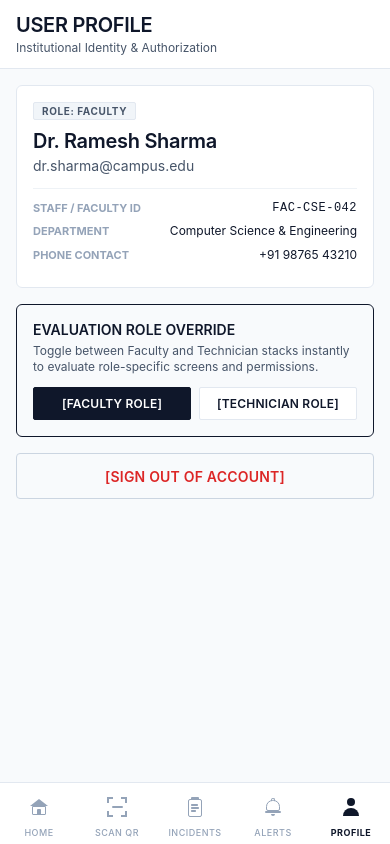
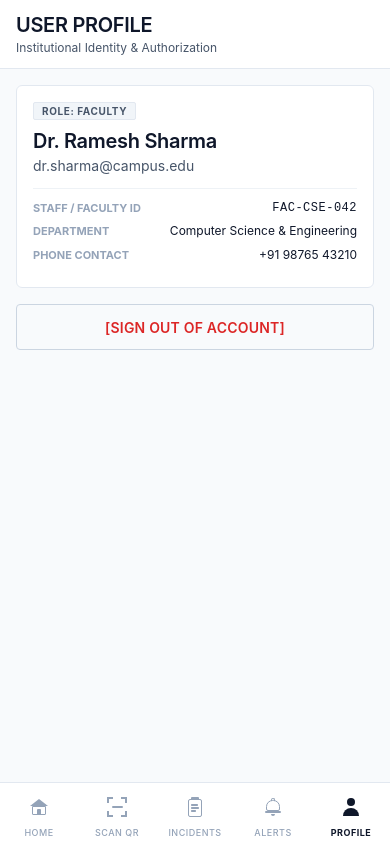
Before and after one commit to Sabareesh-SS/TCS_INTERNAL_HACKATHON_DEVNEST, a React Native app in the folder mobile/: screen /ProfileTab in a window 390 px wide. Built offline with nearby package versions, Linux system fonts and the light colour scheme; no server answers.

Commit message:
fix(mobile-ui): remove evaluation role override card from user profile screen

```diff
--- a/mobile/src/app/screens/shared/ProfileScreen.tsx
+++ b/mobile/src/app/screens/shared/ProfileScreen.tsx
@@ -1,5 +1,5 @@
 import React from 'react';
-import { View, Text, StyleSheet, ScrollView, TouchableOpacity, Alert } from 'react-native';
+import { View, Text, StyleSheet, ScrollView, Alert } from 'react-native';
 import { colors } from '../../../theme/colors';
 import { typography } from '../../../theme/typography';
 import { borderRadius, spacing } from '../../../theme/spacing';
@@ -12,7 +12,7 @@ interface ProfileScreenProps {
 }
 
 export const ProfileScreen: React.FC<ProfileScreenProps> = () => {
-  const { user, role, logout, switchRole } = useAuth();
+  const { user, role, logout } = useAuth();
 
   const handleLogout = () => {
     logout();
@@ -54,52 +54,6 @@ export const ProfileScreen: React.FC<ProfileScreenProps> = () => {
           <View style={styles.detailRow}>
             <Text style={[typography.caption, styles.detailLabel]}>PHONE CONTACT</Text>
             <Text style={[typography.bodySmall, styles.detailValue]}>{user?.phone || 'N/A'}</Text>
-          </View>
-        </View>
-
-        {/* Prototype Role Switcher Card for Seamless Evaluation */}
-        <View style={styles.switchCard}>
-          <Text style={[typography.h4, styles.switchTitle]}>EVALUATION ROLE OVERRIDE</Text>
-          <Text style={[typography.bodySmall, styles.switchDesc]}>
-            Toggle between Faculty and Technician stacks instantly to evaluate role-specific screens and permissions.
-          </Text>
-
-          <View style={styles.buttonRow}>
-            <TouchableOpacity
-              activeOpacity={0.7}
-              onPress={() => switchRole('faculty')}
-              style={[
-                styles.roleBtn,
-                role === 'faculty' && styles.roleBtnActive,
-              ]}
-            >
-              <Text
-                style={[
-                  typography.button,
-                  role === 'faculty' ? styles.roleTextActive : styles.roleTextInactive,
-                ]}
-              >
-                [FACULTY ROLE]
-              </Text>
-            </TouchableOpacity>
-
-            <TouchableOpacity
-              activeOpacity={0.7}
-              onPress={() => switchRole('technician')}
-              style={[
-                styles.roleBtn,
-                role === 'technician' && styles.roleBtnActive,
-              ]}
-            >
-              <Text
-                style={[
-                  typography.button,
-                  role === 'technician' ? styles.roleTextActive : styles.roleTextInactive,
-                ]}
-              >
-                [TECHNICIAN ROLE]
-              </Text>
-            </TouchableOpacity>
           </View>
         </View>
 
@@ -171,47 +125,6 @@ const styles = StyleSheet.create({
   detailValue: {
     color: colors.textPrimary,
   },
-  switchCard: {
-    backgroundColor: colors.surfaceSubtle,
-    borderWidth: 1,
-    borderColor: colors.borderDark,
-    borderRadius: borderRadius.md,
-    padding: spacing.lg,
-    marginBottom: spacing.lg,
-  },
-  switchTitle: {
-    color: colors.textPrimary,
-    marginBottom: 4,
-  },
-  switchDesc: {
-    color: colors.textSecondary,
-    marginBottom: spacing.md,
-  },
-  buttonRow: {
-    flexDirection: 'row',
-    gap: spacing.sm,
-  },
-  roleBtn: {
-    flex: 1,
-    borderWidth: 1,
-    borderColor: colors.border,
-    borderRadius: borderRadius.xs,
-    paddingVertical: spacing.sm,
-    alignItems: 'center',
-    backgroundColor: colors.card,
-  },
-  roleBtnActive: {
-    backgroundColor: colors.primary,
-    borderColor: colors.primary,
-  },
-  roleTextActive: {
-    color: colors.textInverse,
-    fontSize: 12,
-  },
-  roleTextInactive: {
-    color: colors.textPrimary,
-    fontSize: 12,
-  },
   logoutBtn: {
     marginBottom: spacing.xxl,
   },
```
